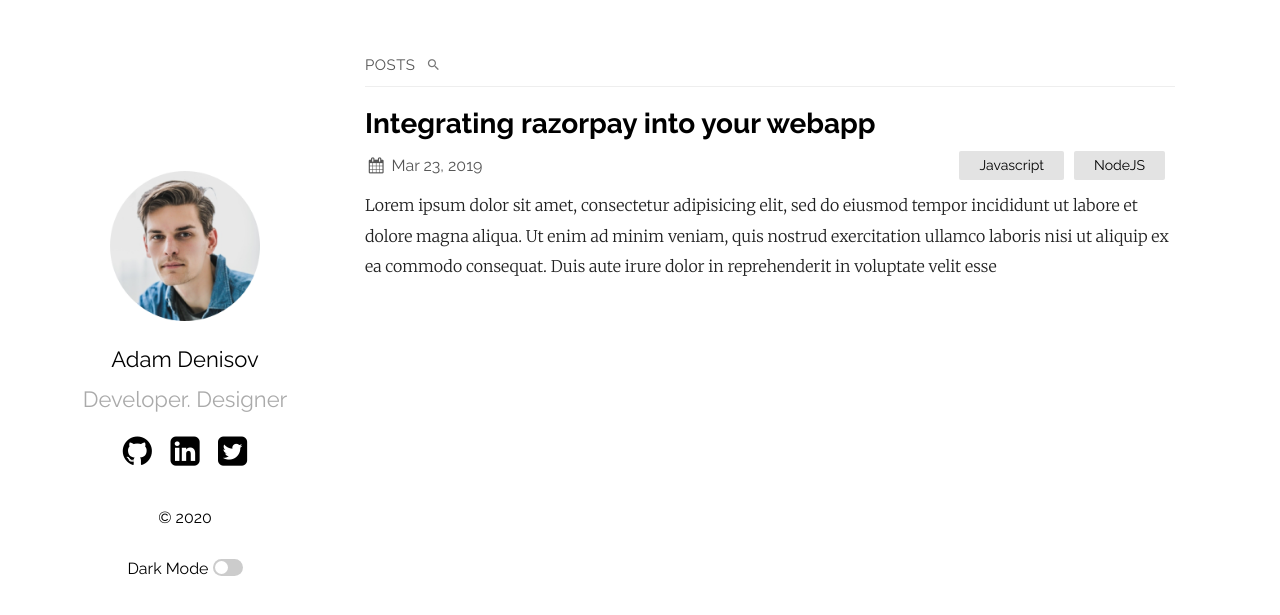
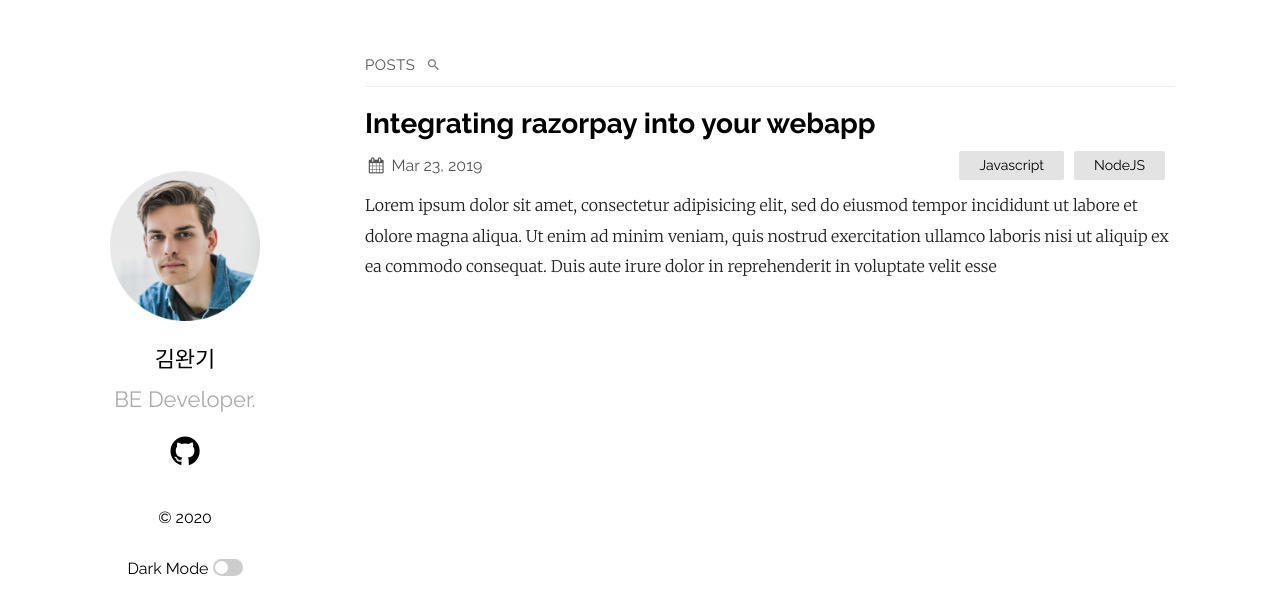
Before and after one commit to mycool0905/mycool0905.github.io, a Jekyll site: the page built from index.md, in a window 1280 px wide. Shown: the top 615 px of the page. Built offline with Jekyll 4.4.1, drawn with Linux system fonts in a browser that asks for light colours.

Commit message:
Update _config.yml

```diff
--- a/_config.yml
+++ b/_config.yml
@@ -1,6 +1,6 @@
-title: Your awesome title
-author: GitHub User
-email: your-email@domain.com
+title: 코딩코딩한 개발생활
+author: 김완기
+email: mycool0905@gamil.com
 description: > # this means to ignore newlines until "show_exerpts:"
   Write an awesome description for your new site here. You can edit this
   line in _config.yml. It will appear in your document head meta (for
@@ -12,8 +12,8 @@ show_excerpts: true # set to true to show excerpts on the homepage
 sass:
   sass_dir: _sass
 plainwhite:
-  name: Adam Denisov
-  tagline: Developer. Designer
+  name: 김완기
+  tagline: BE Developer.
   date_format: "%b %-d, %Y"
   sitemap: true # set to true to generate sitemap.xml content
   search: true # set to true to enable searchbar
@@ -21,9 +21,7 @@ plainwhite:
 
   # generate social links in footer
   social_links:
-    twitter: thelehhman
-    github:  thelehhman
-    linkedIn: in/thelehhman
+    github:  mycool0905
     rss: rss
     # dribbble: jekyll
     # flickr:   jekyll
```
